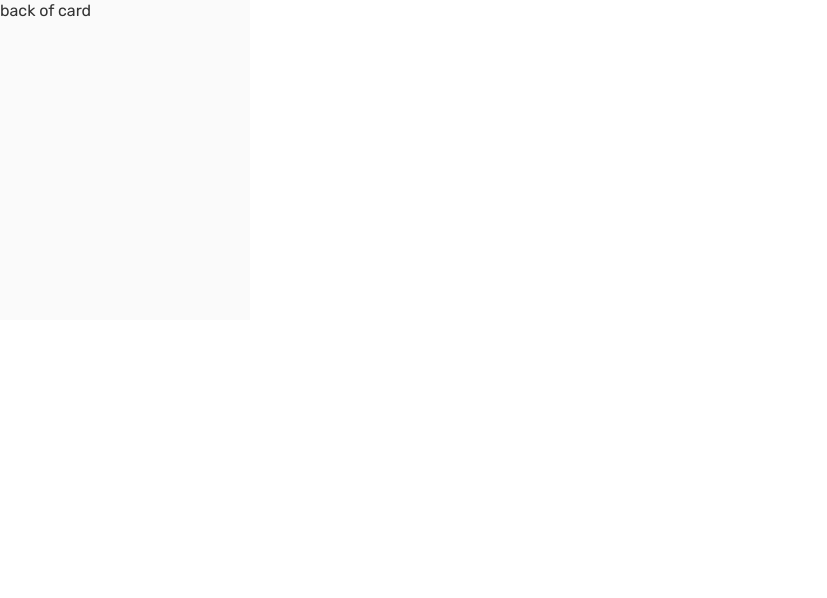
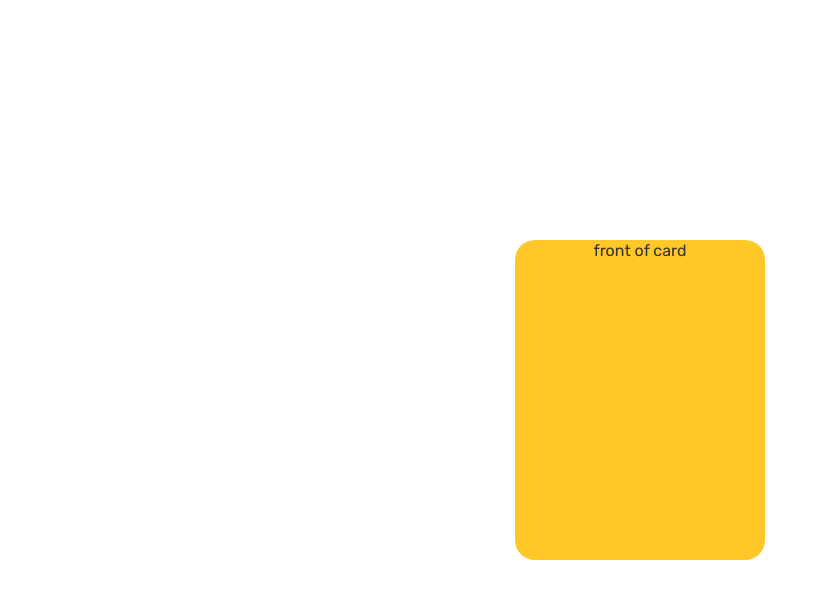
Before and after one commit to lhjwork/css_templates, a plain HTML site: page flip_card_effect/index.html in a window 1280 px wide. Shown: the whole page, without its empty margins (0-827 px from the left). Drawn offline with Linux system fonts and the light colour scheme.

Commit message:
가운데로 정렬

```diff
--- a/flip_card_effect/style.css
+++ b/flip_card_effect/style.css
@@ -1,12 +1,22 @@
+body {
+
+}
+
 .maincontainer {
-    position: relative;
+
+    position: absolute;
     width: 250px;
     height: 320px;
+    top: 50%;
+    left: 50%;
+    transform: translate(-50%, -50%);
+
+
 
 }
 
 .thecard{
-    position: absolute;
+    position: relative;
     width: 100%;
     height: 100%;
     transform-style: preserve-3d;
@@ -26,6 +36,9 @@
     backface-visibility: hidden;
     background: #ffc728;
     color: #333;
+    text-align: center;
+    border-radius: 20px;
+    font-weight: 400;
 }
 
 .theback{
@@ -33,7 +46,10 @@
     width: 100%;
     height: 100%;
     backface-visibility: hidden;
-    background: #fafafa;
-    color: #333;
+    background: #5fcf80;
+    color: #fff;
     transform: rotateY(180deg);
+    text-align: center;
+    border-radius: 20px;
+    font-weight:400;
 }
```
